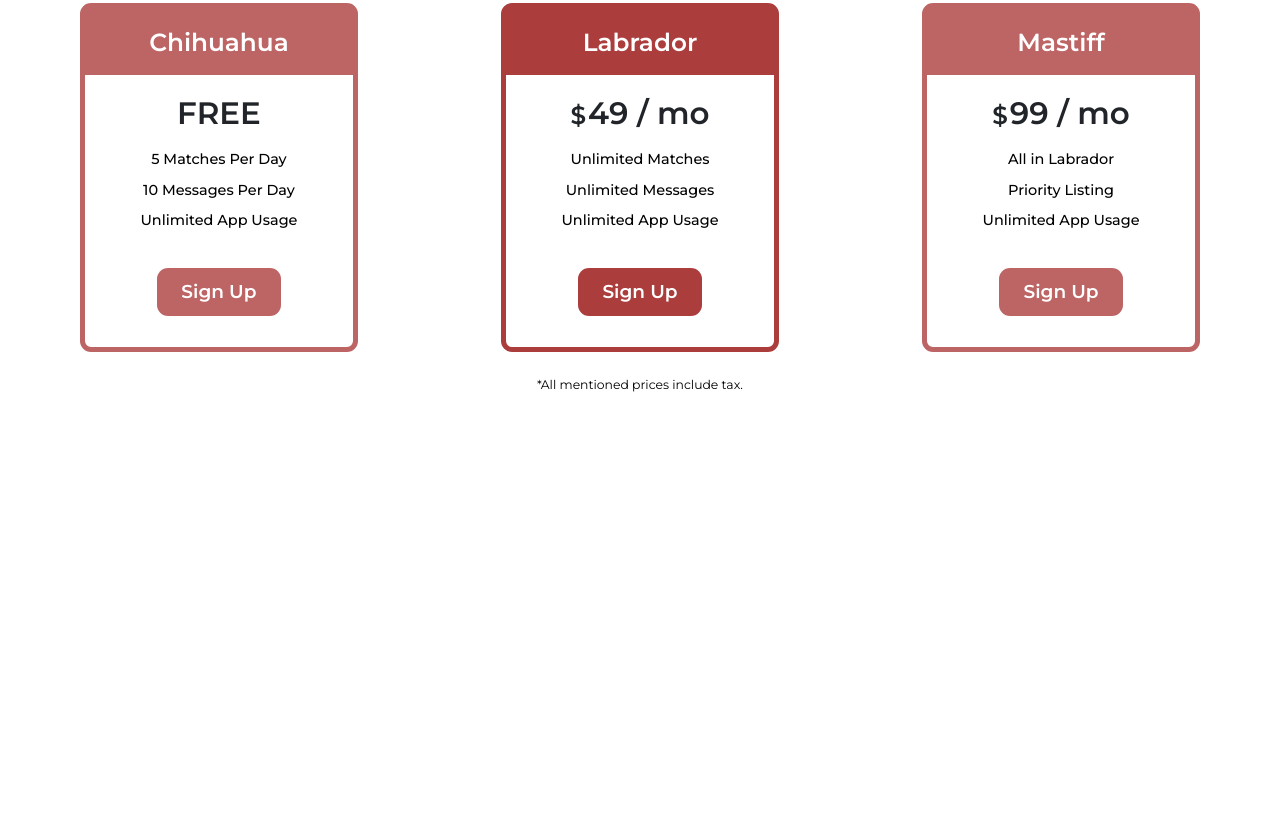
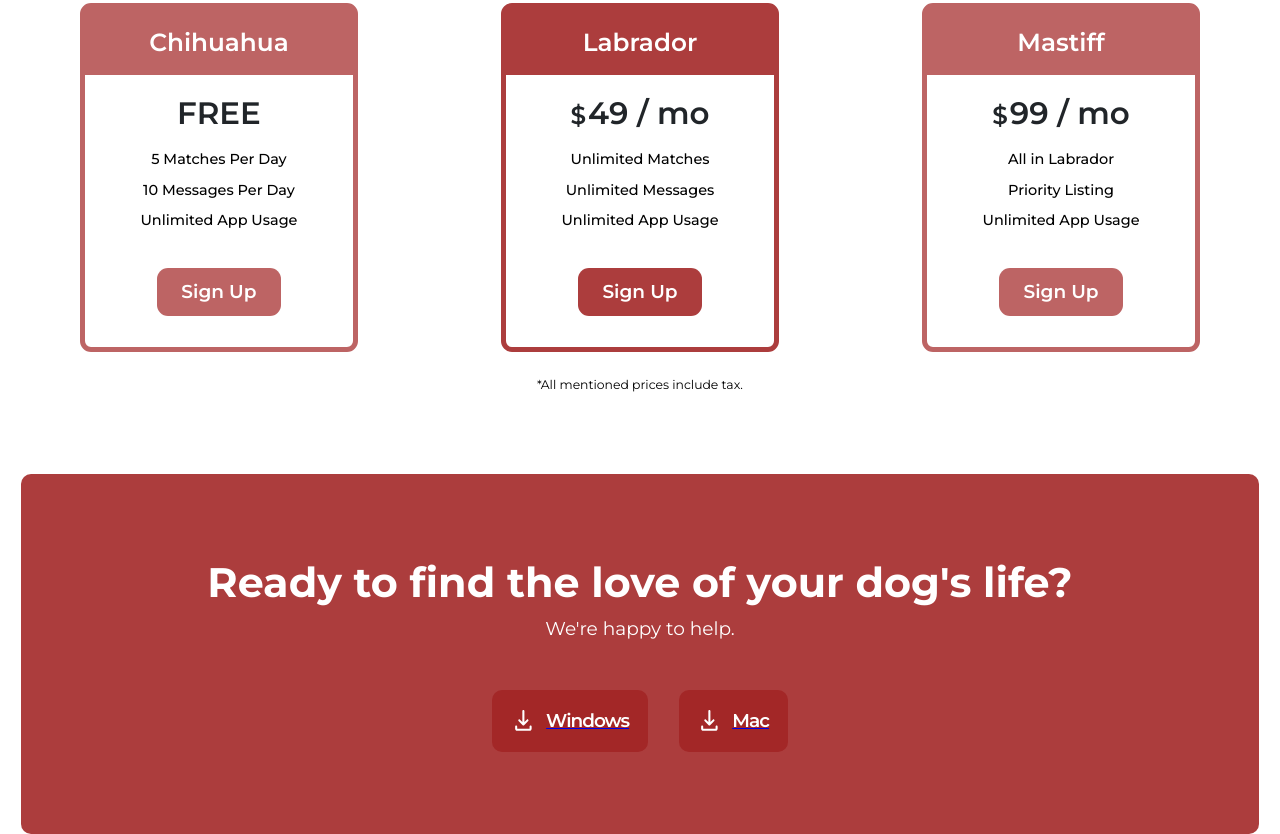
Before and after one commit to sos321/Tindog, a plain HTML site: page index.html in a window 1280 px wide. Shown: the part 1608-2442 px from the top of the page. Before the commit the page ends 2082 px from the top, so only its background shows below. Drawn offline with nearby package versions, Linux system fonts and the light colour scheme.

Commit message:
Create CTA section

```diff
--- a/css/style.css
+++ b/css/style.css
@@ -360,3 +360,32 @@ header {
 
     text-align: center;
 }
+
+/* ------------------------------- CTA Section ------------------------------- */
+.container--cta {
+    background-color: var(--dark-main-color);
+
+    border-radius: 10px;
+}
+
+.heading--CTA {
+    color: white;
+    text-align: center;
+}
+
+.btn-container-cta {
+    display: flex;
+    justify-content: center;
+    align-items: center;
+    gap: 3rem;
+
+    margin-top: 2.4rem;
+}
+
+.btn--cta {
+    background-color: #a32727;
+}
+
+.btn--cta:hover {
+    background-color: #6f0d0d;
+}
--- a/index.html
+++ b/index.html
@@ -1114,6 +1114,57 @@
                 </div>
                 <p class="tax-text">*All mentioned prices include tax.</p>
             </section>
+
+            <secttion class="CTA-section">
+                <div class="container container--cta">
+                    <div class="heading-container-cta">
+                        <h2 class="heading-secondary heading--CTA">
+                            Ready to find the love of your dog's life?
+                        </h2>
+                        <p class="subheading margin-top-sm heading--CTA">
+                            We're happy to help.
+                        </p>
+                    </div>
+                    <div class="btn-container-cta">
+                        <a class="btn btn--cta" href="#">
+                            <svg
+                                xmlns="http://www.w3.org/2000/svg"
+                                width="37"
+                                height="37"
+                                viewBox="0 0 37 37"
+                                fill="none"
+                                class="download-icon"
+                            >
+                                <path
+                                    fill-rule="evenodd"
+                                    clip-rule="evenodd"
+                                    d="M18.5001 3.08337C19.3515 3.08337 20.0417 3.7736 20.0417 4.62504V20.9448L23.5766 17.4099C24.1787 16.8079 25.1548 16.8079 25.7569 17.4099C26.3589 18.012 26.3589 18.9881 25.7569 19.5902L19.5902 25.7568C18.9881 26.3589 18.012 26.3589 17.41 25.7568L11.2433 19.5902C10.6412 18.9881 10.6412 18.012 11.2433 17.4099C11.8453 16.8079 12.8215 16.8079 13.4235 17.4099L16.9584 20.9448V4.62504C16.9584 3.7736 17.6486 3.08337 18.5001 3.08337ZM7.70841 26.2084C8.55985 26.2084 9.25008 26.8986 9.25008 27.75V30.8334H27.7501V27.75C27.7501 26.8986 28.4403 26.2084 29.2917 26.2084C30.1432 26.2084 30.8334 26.8986 30.8334 27.75V30.8334C30.8334 32.5363 29.453 33.9167 27.7501 33.9167H9.25008C7.5472 33.9167 6.16675 32.5363 6.16675 30.8334V27.75C6.16675 26.8986 6.85698 26.2084 7.70841 26.2084Z"
+                                    fill="white"
+                                />
+                            </svg>
+                            <p>Windows</p>
+                        </a>
+                        <a class="btn btn--cta" href="#">
+                            <svg
+                                xmlns="http://www.w3.org/2000/svg"
+                                width="37"
+                                height="37"
+                                viewBox="0 0 37 37"
+                                fill="none"
+                                class="download-icon"
+                            >
+                                <path
+                                    fill-rule="evenodd"
+                                    clip-rule="evenodd"
+                                    d="M18.5001 3.08337C19.3515 3.08337 20.0417 3.7736 20.0417 4.62504V20.9448L23.5766 17.4099C24.1787 16.8079 25.1548 16.8079 25.7569 17.4099C26.3589 18.012 26.3589 18.9881 25.7569 19.5902L19.5902 25.7568C18.9881 26.3589 18.012 26.3589 17.41 25.7568L11.2433 19.5902C10.6412 18.9881 10.6412 18.012 11.2433 17.4099C11.8453 16.8079 12.8215 16.8079 13.4235 17.4099L16.9584 20.9448V4.62504C16.9584 3.7736 17.6486 3.08337 18.5001 3.08337ZM7.70841 26.2084C8.55985 26.2084 9.25008 26.8986 9.25008 27.75V30.8334H27.7501V27.75C27.7501 26.8986 28.4403 26.2084 29.2917 26.2084C30.1432 26.2084 30.8334 26.8986 30.8334 27.75V30.8334C30.8334 32.5363 29.453 33.9167 27.7501 33.9167H9.25008C7.5472 33.9167 6.16675 32.5363 6.16675 30.8334V27.75C6.16675 26.8986 6.85698 26.2084 7.70841 26.2084Z"
+                                    fill="white"
+                                />
+                            </svg>
+                            <p>Mac</p>
+                        </a>
+                    </div>
+                </div>
+            </secttion>
         </main>
 
         <script
```
